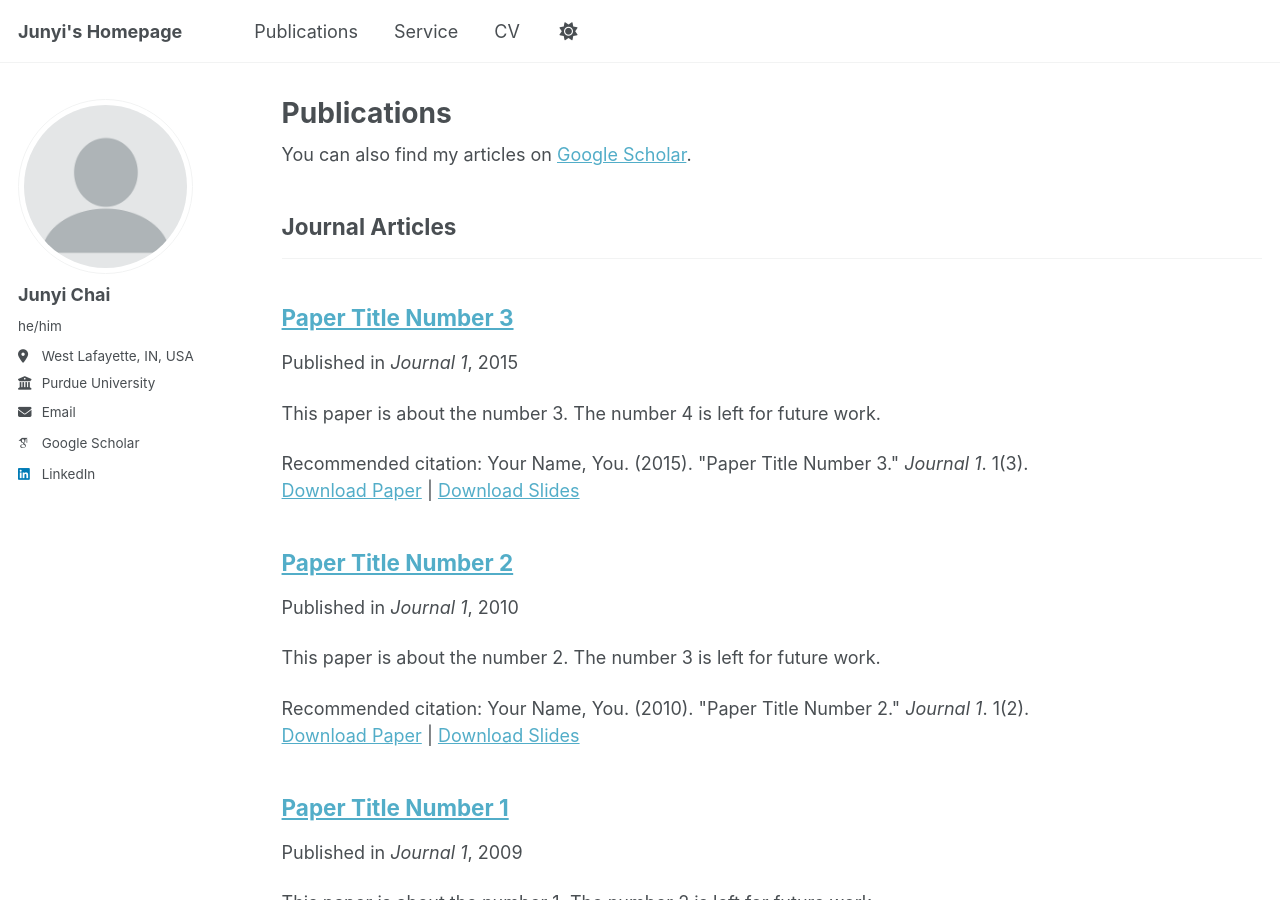
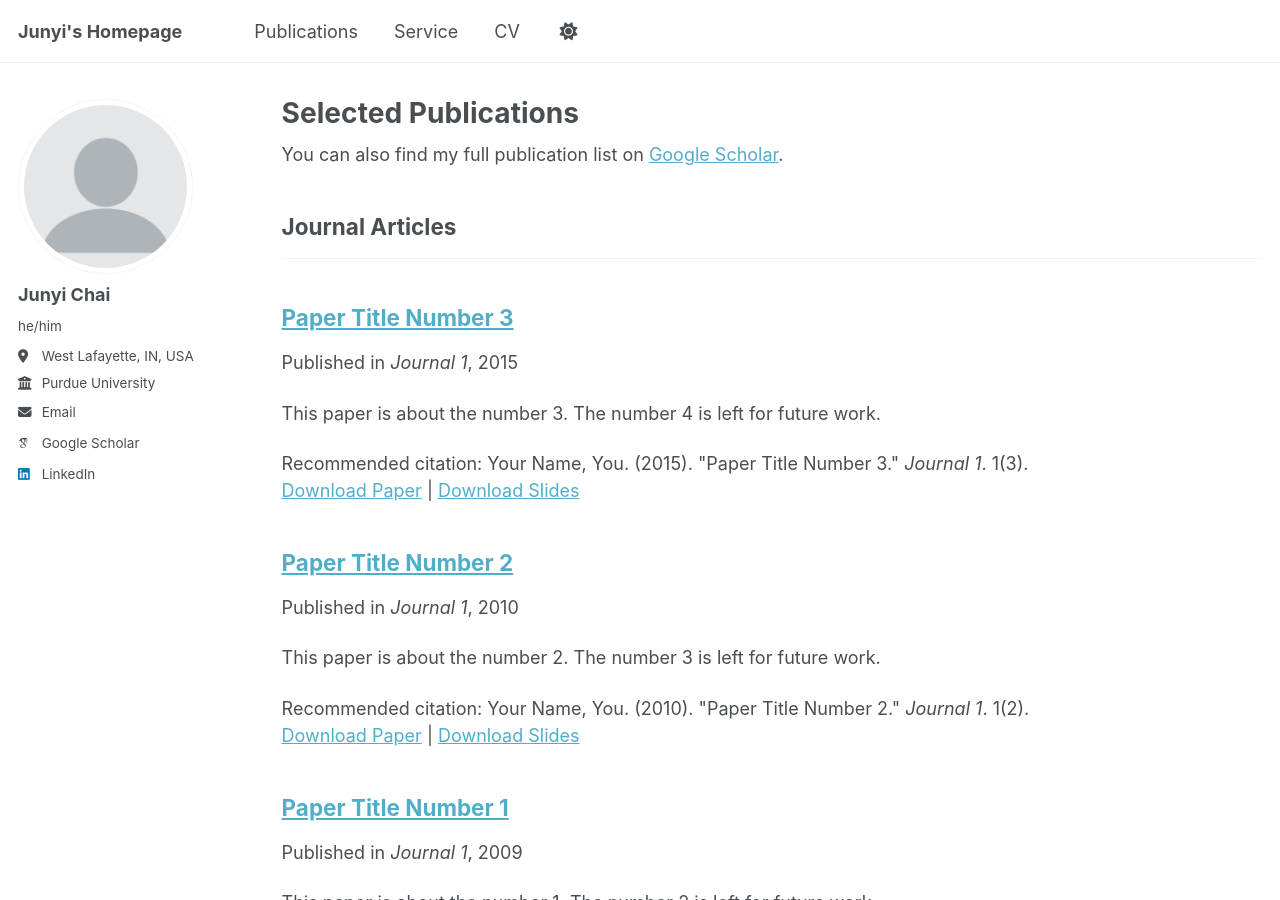
Before and after one commit to cjy24/cjy24.github.io, a Jekyll site: the page built from _pages/publications.html, in a window 1280 px wide and 900 px high. Built offline with Jekyll 4.4.1, drawn with Linux system fonts in a browser that asks for light colours; some web fonts are replaced; a script that is not in the unit is left out.

Commit message:
Update publications.html

```diff
--- a/_pages/publications.html
+++ b/_pages/publications.html
@@ -1,12 +1,12 @@
 ---
 layout: archive
-title: "Publications"
+title: "Selected Publications"
 permalink: /publications/
 author_profile: true
 ---
 
 {% if site.author.googlescholar %}
-  <div class="wordwrap">You can also find my articles on <a href="{{site.author.googlescholar}}">Google Scholar</a>.</div>
+  <div class="wordwrap">You can also find my full publication list on <a href="{{site.author.googlescholar}}">Google Scholar</a>.</div>
 {% endif %}
 
 {% include base_path %}
```
